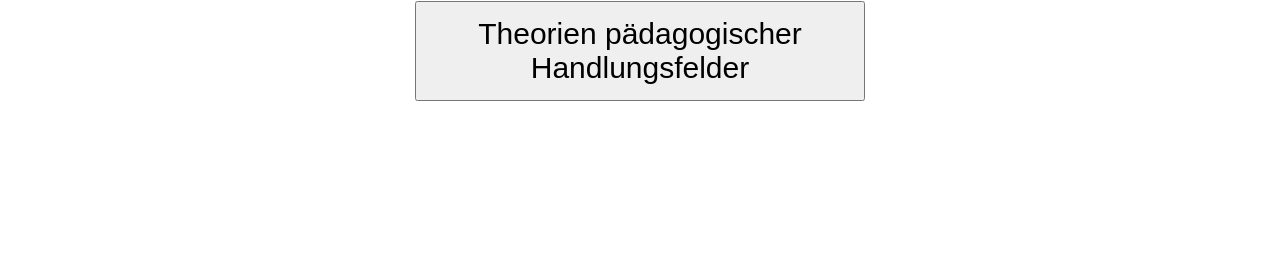
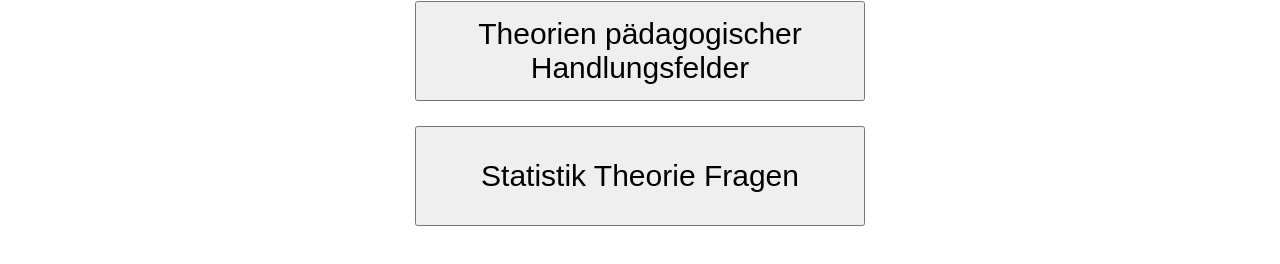
Before and after one commit to gerald5867/Fragen-Katalog-Client, a plain HTML site: page index.html in a window 1280 px wide. Shown: the part 242-506 px from the top of the page. Drawn offline with Linux system fonts and the light colour scheme.

Commit message:
Added Statistik Fragen

```diff
--- a/index.html
+++ b/index.html
@@ -33,6 +33,7 @@
         var g_currentTitle = "";
         var g_differentKatalogeTitle = [];
         var g_currentKatalog = "";
+		var g_questionLineDelim = ',';
         var g_quizProcess = false;
 				document.addEventListener('keydown', function(event) {
 					console.log(g_quizProcess);
@@ -81,11 +82,18 @@
             GetFile("pruefungsindex.txt", function(res, _filename) {
                 var splittedRes = res.split(/\r?\n/);
                 for(var i = 0; i < splittedRes.length; ++i) {
-                    g_differentKatalogeTitle.push(splittedRes[i]);
+					var splittedTitle = splittedRes[i].split(',');
+					var title = splittedTitle[0];
+					if(splittedTitle.length >= 2 && splittedTitle.includes("DELIM") !== -1) {
+						var delim = splittedTitle[1].split('=')[1];
+						g_questionLineDelim = delim.trim();
+						console.log("delim ist "+g_questionLineDelim);
+					}
+                    g_differentKatalogeTitle.push(title);
                     var buttonNode = document.createElement("button");
-                    buttonNode.innerHTML = splittedRes[i];
+                    buttonNode.innerHTML = title;
                     buttonNode.className = "pruefungButton";
-                    buttonNode.id = splittedRes[i];
+                    buttonNode.id = title;
                     buttonNode.onclick = function(){
                         GetFile(this.id+".txt", function(fileResponse, _filename) {
                             document.getElementById("headerTitle").innerHTML = _filename.replace(".txt", "");
@@ -357,8 +365,8 @@
 			try {
 				var equalSplit = _questionLine.split('=');
 				var question = equalSplit[0];
-				var possibleAnswers = equalSplit[1].split(',');
-				var correctAnswers = equalSplit[2].split(',');
+				var possibleAnswers = equalSplit[1].split(g_questionLineDelim);
+				var correctAnswers = equalSplit[2].split(g_questionLineDelim);
 				correctAnswers = correctAnswers.map(val => val.trim());
 				possibleAnswers = possibleAnswers.map(val => val.trim());
 				return {"question" : question, "possibleAnswers" : possibleAnswers, "correctAnswers" : correctAnswers};
```
Also changed, not shown: Statistik Theorie Fragen.txt (added), pruefungsindex.txt.
